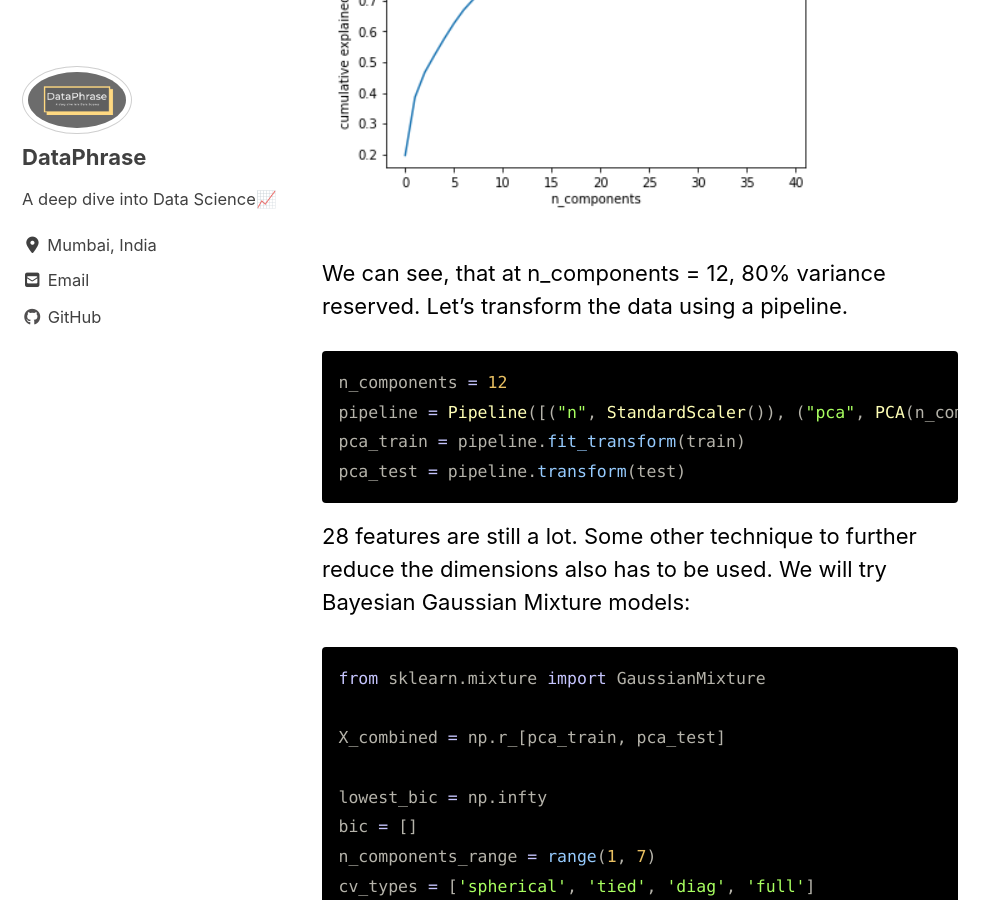
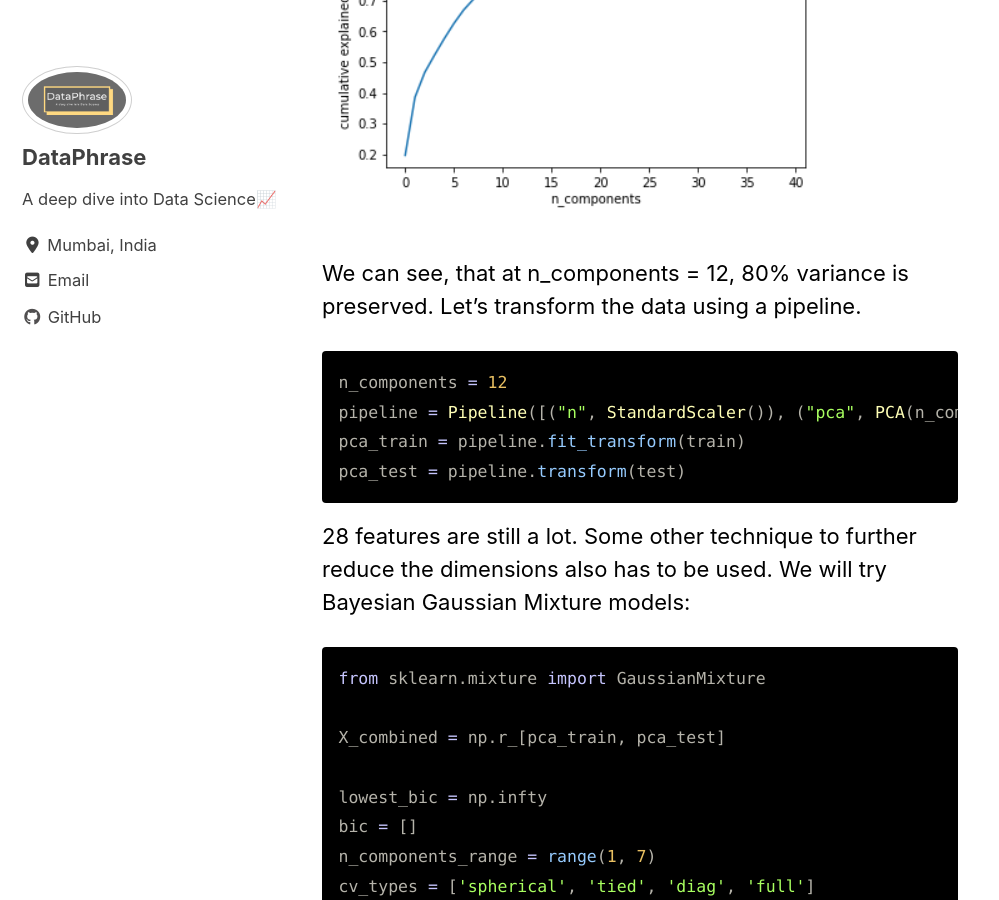
Before and after one commit to dataphrase/dataphrase.github.io, a Jekyll site: the page built from _posts/2020-06-26-dslondonsklearn.md, in a window 1280 px wide and 900 px high, scrolled down 4485 px. Shown: the whole window, without its empty margins (0-999 px from the left). Built offline with Jekyll 4.4.1, drawn with Linux system fonts in a browser that asks for light colours; cached includes are drawn as plain includes; nearby versions of some CDN libraries.

````diff
--- a/_posts/2020-06-26-dslondonsklearn.md
+++ b/_posts/2020-06-26-dslondonsklearn.md
@@ -65,7 +65,7 @@ ax.set_ylabel("cumulative explained variance")
 ```
 <img src="{{ site.url }}{{ site.baseurl }}/images/londonsklearn/3.PNG" alt="PCA n_components">
 
-We can see, that at n_components = 12, 80% variance reserved.
+We can see, that at n_components = 12, 80% variance is preserved.
 Let's transform the data using a pipeline.
 
 ```python
````
